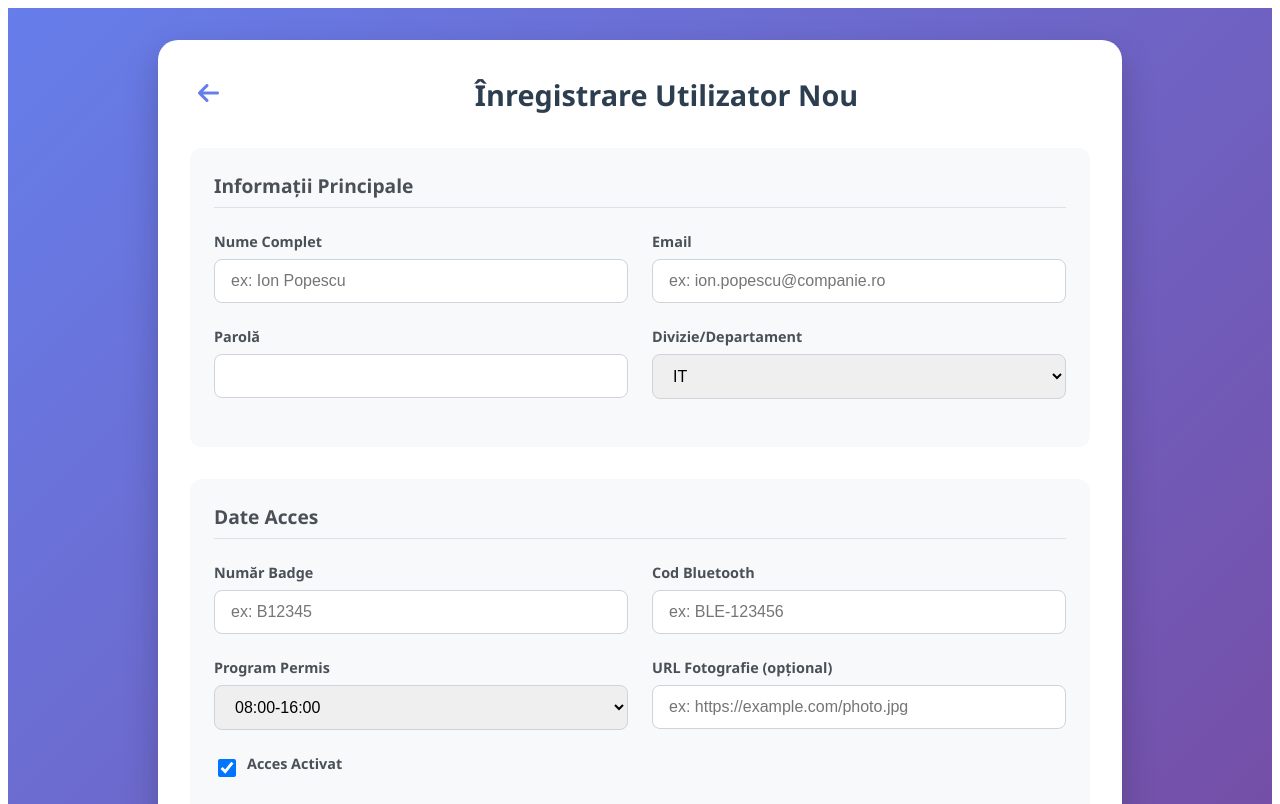
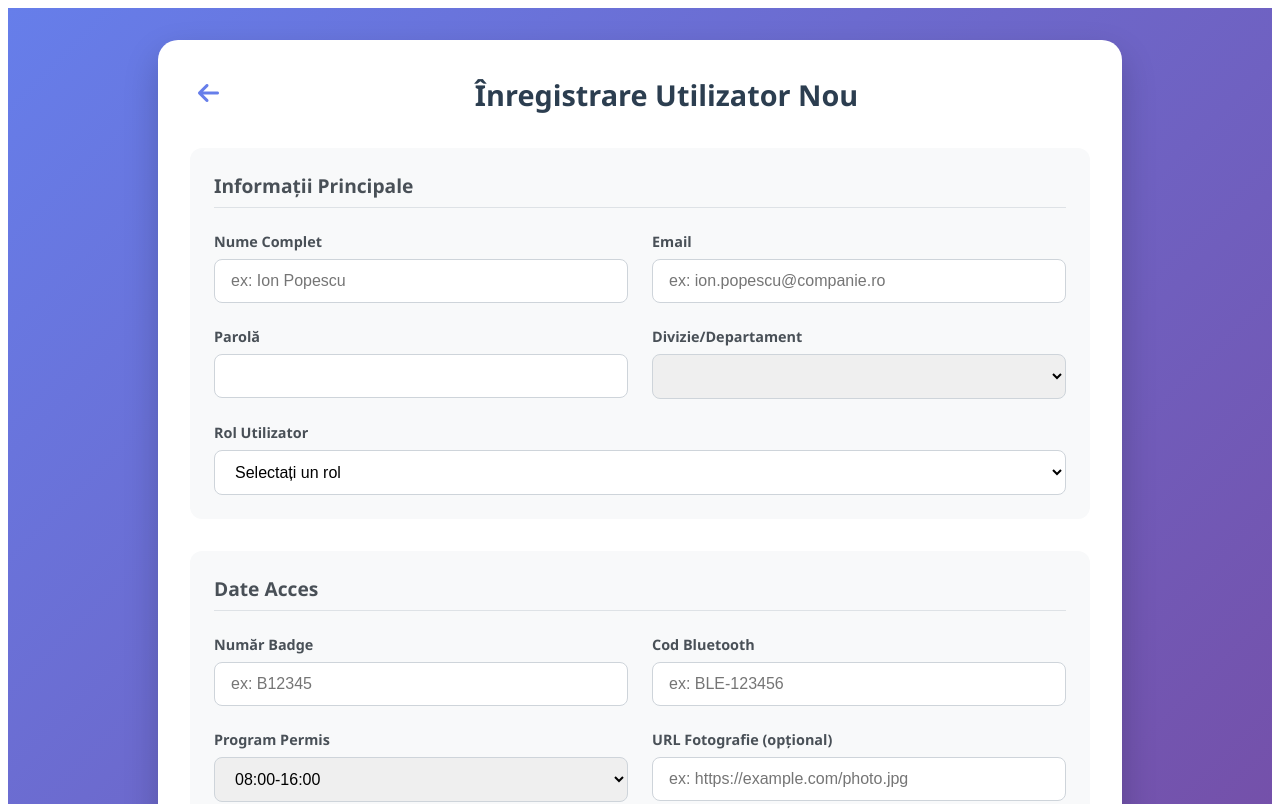
Before and after one commit to adrdeatcu/AccesITv2, an Angular app in the folder frontend/: page /register in a window 1280 px wide. Shown: the top 804 px of the page. Built offline with nearby package versions, Linux system fonts and the light colour scheme; sample sign-in values are in the browser's storage.

Commit message:
fixed register to choose role when adding too

```diff
--- a/frontend/src/app/components/register/register.component.css
+++ b/frontend/src/app/components/register/register.component.css
@@ -120,6 +120,27 @@
   border-color: #667eea;
   outline: none;
   box-shadow: 0 0 0 3px rgba(102, 126, 234, 0.1);
+}
+
+select.form-control {
+  width: 100%;
+  padding: 0.75rem 1rem;
+  border: 1px solid #ced4da;
+  border-radius: 8px;
+  font-size: 1rem;
+  background-color: white;
+  transition: border-color 0.15s ease-in-out;
+  appearance: auto; /* Allow browser's native select styling */
+}
+
+select.form-control:focus {
+  border-color: #3498db;
+  outline: none;
+  box-shadow: 0 0 0 3px rgba(52, 152, 219, 0.1);
+}
+
+select.form-control option {
+  padding: 10px;
 }
 
 .checkbox-group {
--- a/frontend/src/app/components/register/register.component.html
+++ b/frontend/src/app/components/register/register.component.html
@@ -76,6 +76,26 @@
             </div>
           </div>
         </div>
+
+        <!-- Add this right after the name input field or wherever appropriate in your form -->
+        <div class="form-group">
+          <label for="role">Rol Utilizator</label>
+          <select
+            id="role"
+            formControlName="role"
+            class="form-control"
+            required>
+            <option value="" disabled selected>Selectați un rol</option>
+            <option value="admin">Administrator</option>
+            <option value="portar">Portar</option>
+            <option value="normal">Utilizator Normal</option>
+          </select>
+          <div
+            *ngIf="registerForm.get('role')?.invalid && registerForm.get('role')?.touched"
+            class="error-message">
+            Rolul utilizatorului este obligatoriu
+          </div>
+        </div>
       </div>
 
       <div class="form-section">
--- a/frontend/src/app/components/register/register.component.ts
+++ b/frontend/src/app/components/register/register.component.ts
@@ -35,11 +35,11 @@ export class RegisterComponent {
       name: ['', [Validators.required, Validators.minLength(3)]],
       email: ['', [Validators.required, Validators.email]],
       password: ['', [Validators.required, Validators.minLength(6)]],
-      role: ['employee', Validators.required],
+      role: ['', Validators.required], // Add this line
       badge_number: ['', Validators.required],
       bluetooth_code: ['', Validators.required],
-      allowed_schedule: [this.scheduleOptions[0], Validators.required],
-      division: [1, Validators.required], // Default to 1 (IT)
+      allowed_schedule: ['08:00-16:00', Validators.required],
+      division: ['', Validators.required],
       photo_url: [''],
       access_enabled: [true]
     });
```
Also changed, not shown: 1 other file (tests, documents, lock files or other folders).
